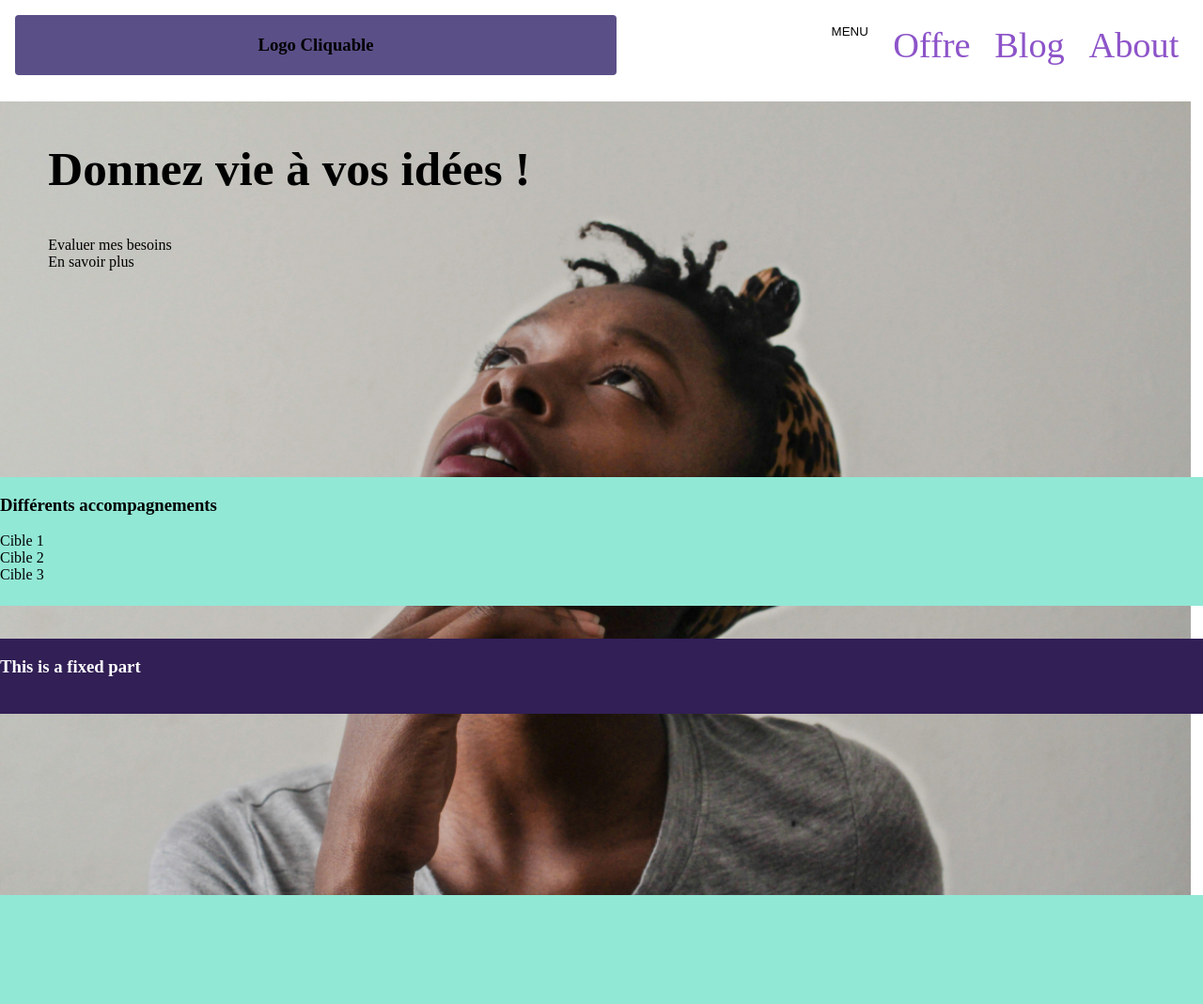
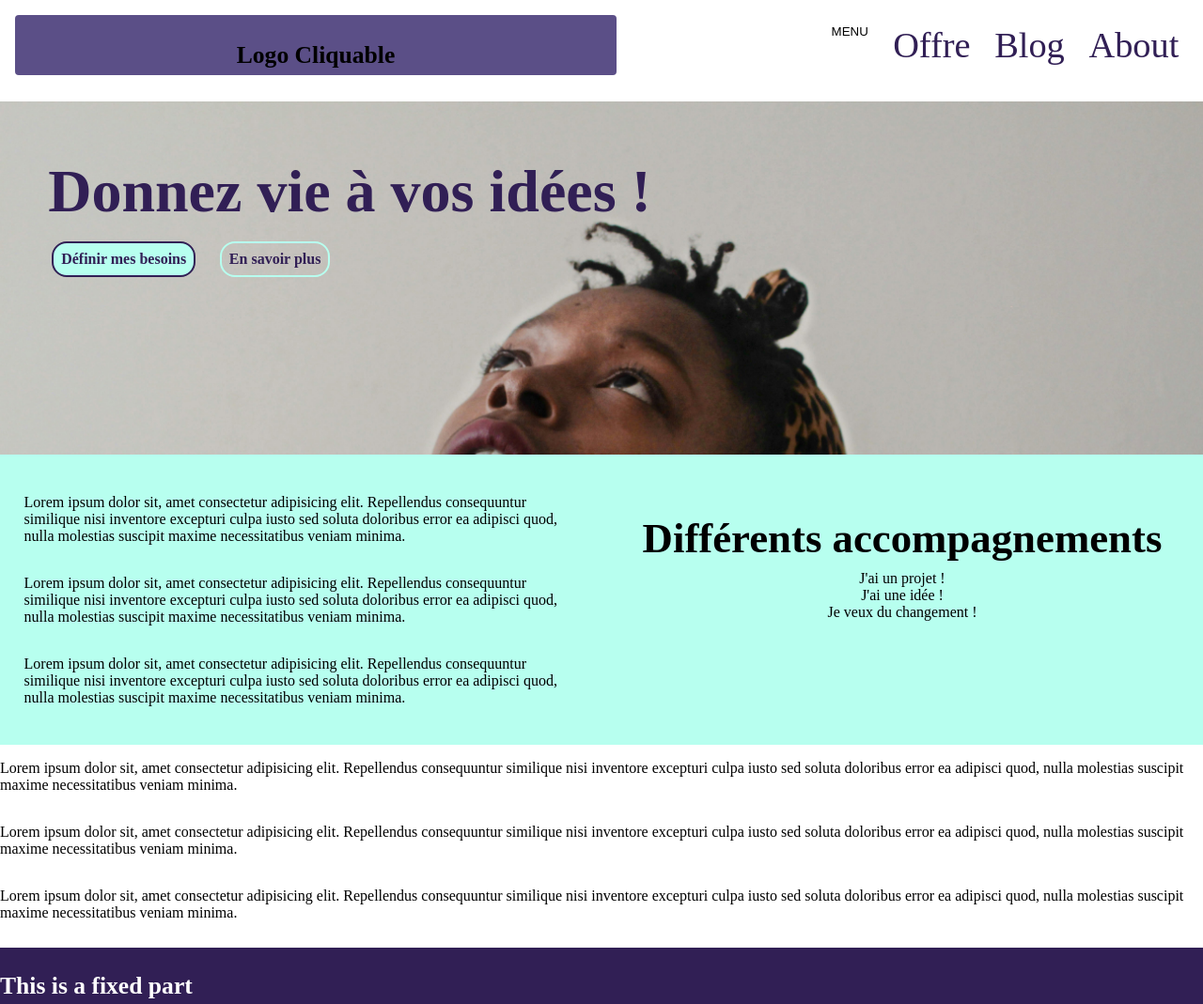
Before and after one commit to justsam42/back11emuse, a Django app: page / in a window 1280 px wide. Shown: the whole page at 94% size. Before the commit the page ends 953 px from the top, so only its background shows below. Run offline with Django 5.2, Linux system fonts and the light colour scheme.

Commit message:
layout  hero section

```diff
--- a/core/static/core/styles.css
+++ b/core/static/core/styles.css
@@ -1,21 +1,31 @@
-a{
-    text-decoration: none;
-    color : unset
-
-}
-
-select{
-   appearance: none ;
-}
+/* -------MISE EN PAGE ------------ */
 
 
 body{
     display: grid;
-    grid-template-rows:  max-content 70vh minmax(10vh, max-content);
+    grid-template-rows: minmax(min-content, max-content) 1fr minmax(min-content, max-content);
     grid-template-areas: 'header' 'main' 'footer';
     background-color: white;
     margin: 0;
-    gap:0.75em
+    gap:0.75em;
+    height:100vh
+}
+
+
+main{
+    grid-area: main;
+    display: grid;
+    grid-template-rows: repeat(auto-fit, minmax(min-content, 100%));
+
+
+
+}
+
+footer{
+    background-color: rgb(49, 31, 85);
+    color: white;
+    grid-area: footer;
+    display: flex;
 }
 
 header{
@@ -29,11 +39,13 @@
 
 }
 
+/* -------HEADER ELEMENTS------------ */
+
 #navHeader{
     display: flex;
     justify-content: flex-end;
     align-items: start;
-    color: rgb(141, 84, 201);
+    color: rgb(49, 31, 85);
     gap: 2vw;
     padding: .25em;
     font-size: 3vw;
@@ -58,47 +70,119 @@
     cursor: pointer;
     }
 
-main{
-    grid-area: main;
+/* -----------------------Page content------------ */
+
+/* -------Hero Section------------ */
+
+ #hero-section{
+    display: flex;
+    flex-direction: column;
+    align-items: flex-start;
+    justify-content: flex-start;
+    padding-left: 4vw;
+    padding-top: 2vh;
+    color:rgb(49, 31, 85);
+    background-image: url('./femme-foulard-yeux-plafond.jpg');
+    background-size: cover;
+    background-repeat: no-repeat;
+    min-height: 45vmin;
+
+}
+
+
+#cta-heroSection{
+    display: flex;
+    align-items: center;
+    justify-content: space-around;
+    gap:2vw;
+    padding:.25em;
+    font-weight:bold;
+
+}
+
+/* ------ Primary Content ------------ */
+#value-prop{
+    background-color: rgb(183, 255, 239);
     display: grid;
-    grid-template-rows: repeat(auto-fit, minmax(50vh, max-content));
+    grid-template-columns: repeat(auto-fit, minmax(45vw, 1fr));
+    gap:4vw;
+    padding:2vw;
+    text-wrap: wrap;
+}
+
+
+.focus-2{
+    display: flex;
+    flex-direction: column;
+    align-items: center;
+    justify-content: flex-start;
+}
+
+#targets-section{
+    display: flex;
+    flex-direction: column;
+    align-items: center;
+    justify-content: flex-start;
+}
+
+
+.focus-3{
+    display: flex;
+    flex-direction: column;
+    align-items: center;
+    justify-content: flex-start;
+}
+
+/* -------  UI ------------ */
+a{
+    text-decoration: none;
+    color : unset
+
+}
+
+select{
+   appearance: none ;
+}
+
+
+.cta-btn{
+    border : 0.25vmin solid rgb(49, 31, 85);
+    background-color: rgb(183, 255, 239);
+    border-radius: 1em;
+    padding: 0.5em;
 
 
 }
 
-#hero-section{
+.ghost-btn{
+    border : 0.25vmin solid rgb(183, 255, 239);
+    border-radius: 1em;
+    padding: 0.5em;
+}
 
+.cta-btn:hover, .ghost-btn:hover{
+    border : 0.25vmin solid  rgb(183, 255, 239);
+    background-color: rgb(49, 31, 85);
+    border-radius: 1em;
+    padding: 0.5em;
+    color: rgb(183, 255, 239);
 }
 
 
-#image-heroSection{
-    position: absolute;
-    max-width: 99vw;
-    z-index : -5
-}
-#content-heroSection{
-    display: flex;
-    flex-direction: column;
-    align-items: flex-start;
-    justify-content: center;
-    padding-left: 4vw
-}
+/* -------Typographies----------- */
 
-.focus-2{
-    background-color: rgb(145, 232, 213);
-}
-
-footer{
-    background-color: rgb(49, 31, 85);
-    color: white;
-    grid-area: footer;
-    display: flex;
-}
 
 h1{
-    font-size: 6vw;
+    font-size: 5vw;
+    font-weight: bold;
+    margin-bottom: 1.5vh;
 }
 
 h2{
-    font-size: 4vw;
+    font-size: 3.5vw;
+    margin-bottom: 1vh;
 }
+h3{
+    font-size: 2vw;
+    margin-bottom: 0.5vh;
+}
--- a/core/templates/core/index.html
+++ b/core/templates/core/index.html
@@ -6,22 +6,32 @@
 {% block main %}
 <main>
     <div class="focus-1" id="hero-section">
-        <img id="image-heroSection" src="{% static 'core/femme-foulard-yeux-plafond.jpg'%}"/>
-        <div id="content-heroSection">
-            <h2>Donnez vie à vos idées !</h2>
-            <a href="#">Evaluer mes besoins</a>
-            <a href="{% url 'core:services' %}">En savoir plus</a>
-        </div>
-
-    </div>
-    <div class="focus-2" id="solutions-section">
-        <h3>Différents accompagnements</h3>
-        <div>
-            <div>Cible 1</div>
-            <div>Cible 2</div>
-            <div>Cible 3</div>
+        <h1>Donnez vie à vos idées !</h1>
+        <div id="cta-heroSection">
+            <a class="cta-btn" href="#">Définir mes besoins</a>
+            <a class="ghost-btn" href="{% url 'core:services' %}">En savoir plus</a>
         </div>
     </div>
-    <div class="focus-3" id="problems-section"></div>
+    <div id="value-prop">
+        <div class="focus-3" id="problems-section">
+            <p>Lorem ipsum dolor sit, amet consectetur adipisicing elit. Repellendus consequuntur similique nisi inventore excepturi culpa iusto sed soluta doloribus error ea adipisci quod, nulla molestias suscipit maxime necessitatibus veniam minima.</p>
+            <p>Lorem ipsum dolor sit, amet consectetur adipisicing elit. Repellendus consequuntur similique nisi inventore excepturi culpa iusto sed soluta doloribus error ea adipisci quod, nulla molestias suscipit maxime necessitatibus veniam minima.</p>
+            <p>Lorem ipsum dolor sit, amet consectetur adipisicing elit. Repellendus consequuntur similique nisi inventore excepturi culpa iusto sed soluta doloribus error ea adipisci quod, nulla molestias suscipit maxime necessitatibus veniam minima.</p>
+        </div>
+        <div class="focus-2">
+            <h2>Différents accompagnements</h2>
+            <div id="targets-section">
+                <a class="trgt-btn" href="#">J'ai un projet !</a>
+                <a class="trgt-btn" href="#">J'ai une idée !</a>
+                <a class="trgt-btn" href="#">Je veux du changement !</a>
+            </div>
+        </div>
+    </div>
+    <div class="focus-3" id="contact-section">
+        <p>Lorem ipsum dolor sit, amet consectetur adipisicing elit. Repellendus consequuntur similique nisi inventore excepturi culpa iusto sed soluta doloribus error ea adipisci quod, nulla molestias suscipit maxime necessitatibus veniam minima.</p>
+        <p>Lorem ipsum dolor sit, amet consectetur adipisicing elit. Repellendus consequuntur similique nisi inventore excepturi culpa iusto sed soluta doloribus error ea adipisci quod, nulla molestias suscipit maxime necessitatibus veniam minima.</p>
+        <p>Lorem ipsum dolor sit, amet consectetur adipisicing elit. Repellendus consequuntur similique nisi inventore excepturi culpa iusto sed soluta doloribus error ea adipisci quod, nulla molestias suscipit maxime necessitatibus veniam minima.</p>
+    </div>
+
 </main>
 {% endblock %}
```
